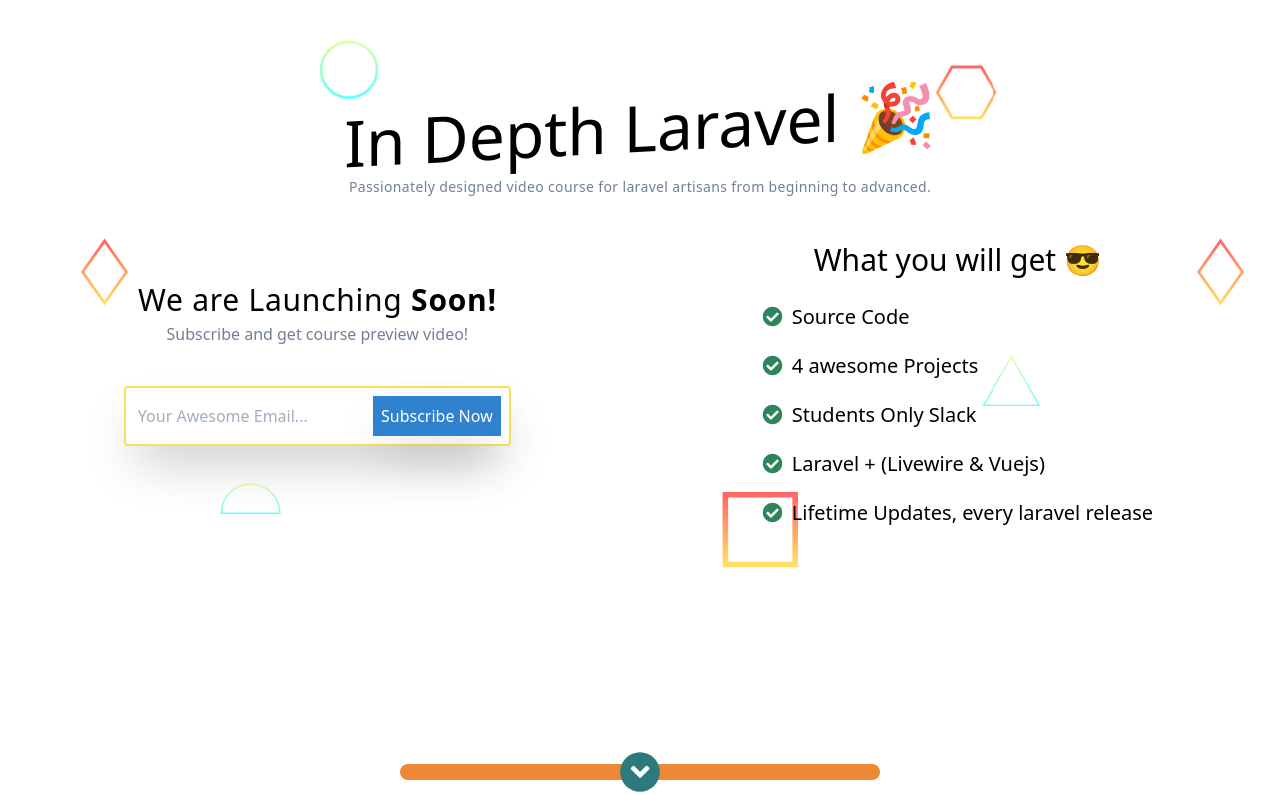
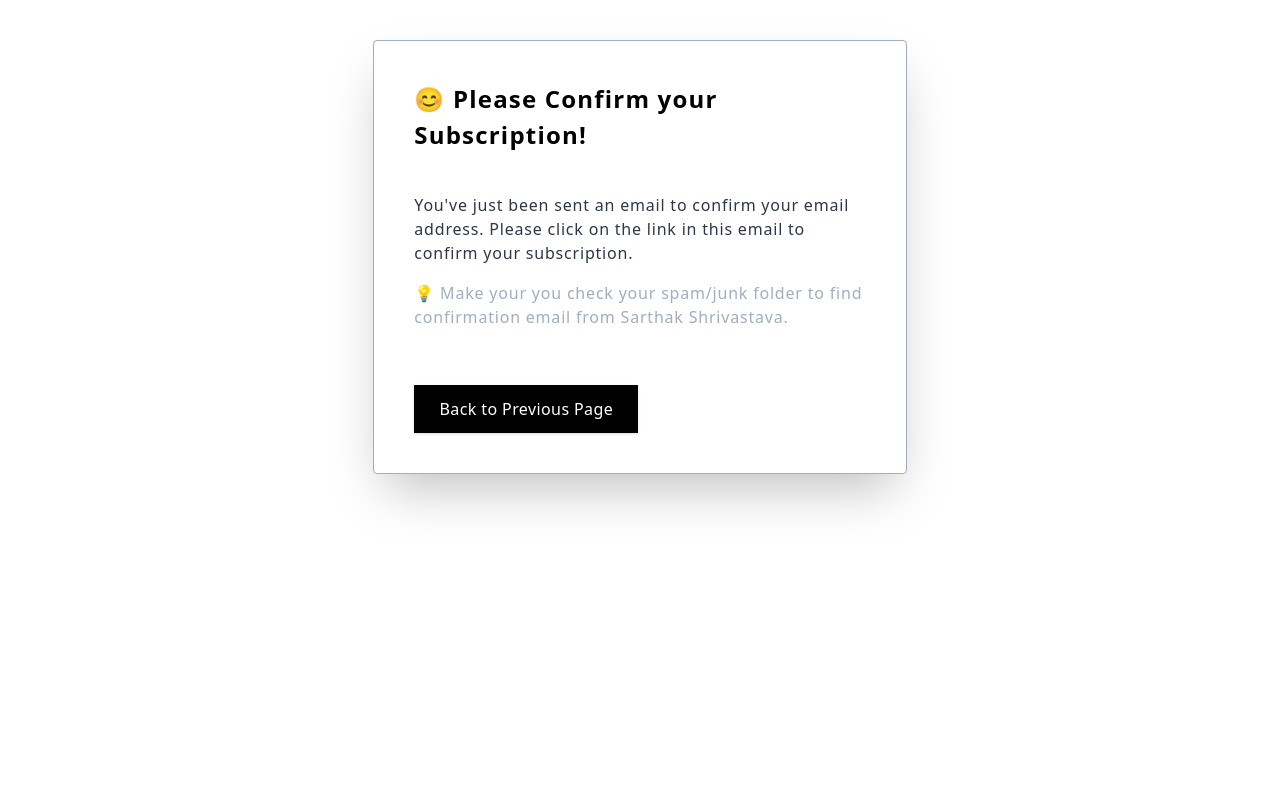
Before and after one commit to sarthaksavvy/in-depth-laravel, a Svelte app: page /thank-you in a window 1280 px wide. Shown: the top 795 px of the page. Built offline with nearby package versions, Linux system fonts and the light colour scheme.

Commit message:
updated for thankyou page

```diff
--- /dev/null
+++ b/server.js
@@ -0,0 +1,24 @@
+const path = require("path");
+const express = require("express");
+const app = require("./public/build/bundle.js");
+
+const server = express();
+
+server.use(express.static(path.join(__dirname, "public")));
+
+server.get("*", function(req, res) {
+  const { html } = app.render({ url: req.url });
+
+  res.write(`
+    <!DOCTYPE html>
+    <link rel='stylesheet' href='/global.css'>
+    <link rel='stylesheet' href='/bundle.css'>
+    <div id="app">${html}</div>
+    <script src="/bundle.js"></script>
+  `);
+
+  res.end();
+});
+
+const port = 5000;
+server.listen(port, () => console.log(`Listening on port ${port}`));
--- a/src/App.svelte
+++ b/src/App.svelte
@@ -1,15 +1,11 @@
 <script>
   import Tailwindcss from "./Tailwindcss.svelte";
-  import Footer from "./Components/Footer.svelte";
-  import EmailButton from "./Components/EmailButton.svelte";
-  import Faq from "./Components/Faq.svelte";
-  import Banner from "./Components/Banner.svelte";
-  import Instructor from "./Components/Instructor.svelte";
-  import Testimonial from "./Components/Testimonial.svelte";
-  import WhatYouWillLearn from "./Components/WhatYouWillLearn.svelte";
-  import WhyLaravel from "./Components/WhyLaravel.svelte";
-  import TeamPackage from "./Components/TeamPackage.svelte";
+  import Home from './Pages/Home.svelte';
+  import ThankYou from './Pages/ThankYou.svelte';
   import Notify from "./Notify/NotifyComponent.svelte";
+  import { Router, Link, Route } from "svelte-routing";
+
+  export let url = "";
 </script>
 
 <style>
@@ -18,13 +14,8 @@
 
 <main>
   <Notify />
-  <Banner />
-  <!-- <TeamPackage /> -->
-  <WhatYouWillLearn />
-  <Testimonial />
-  <WhyLaravel />
-  <Instructor />
-  <Faq />
-  <EmailButton />
-  <Footer />
+  <Router url="{url}">
+    <Route path="/"><Home /></Route>
+    <Route path="/thank-you"><ThankYou /></Route>
+  </Router>
 </main>
--- a/src/Components/Subscription.svelte
+++ b/src/Components/Subscription.svelte
@@ -1,15 +1,10 @@
 <script>
   import axios from "axios";
   import {notify} from '../Notify/store.js'
+  import { navigate } from "svelte-routing";
 
   let email;
-  let titleSound;
   let loading = false;
-
-  const playSound = sound => {
-    sound.volume = 0.05;
-    sound.play();
-  };
 
   function handleForm(e) {
     e.preventDefault();
@@ -18,7 +13,6 @@
       return;
     }
 
-
     loading = true;
     axios
       .post(`${process.env.API_URL}/in-depth-laravel/member/subscribe`, {
@@ -26,15 +20,7 @@
         email: email
       })
       .then(res => {
-        playSound(titleSound);
-        notify({
-          message: 'Cool 😎, now check your inbox(or spam) folder 📩 to complete subscription.',
-          type:'success',
-          fly:{
-            y:100,duration:500
-          },
-          time:5000
-        })
+        navigate("/thank-you");
         email = "";
         loading = false;
       })
@@ -72,8 +58,3 @@
     {/if}
     </div>
 </form>
-
-<audio bind:this={titleSound}>
-  <source src="sounds/welcome.mp3" />
-  Your browser isn't invited for super fun audio time.
-</audio>
--- /dev/null
+++ b/src/Pages/Home.svelte
@@ -0,0 +1,22 @@
+<script>
+	import Footer from "../Components/Footer.svelte";
+  import EmailButton from "../Components/EmailButton.svelte";
+  import Faq from "../Components/Faq.svelte";
+  import Banner from "../Components/Banner.svelte";
+  import Instructor from "../Components/Instructor.svelte";
+  import Testimonial from "../Components/Testimonial.svelte";
+  import WhatYouWillLearn from "../Components/WhatYouWillLearn.svelte";
+  import WhyLaravel from "../Components/WhyLaravel.svelte";
+  import TeamPackage from "../Components/TeamPackage.svelte";
+</script>
+
+
+<Banner />
+<!-- <TeamPackage /> -->
+<WhatYouWillLearn />
+<Testimonial />
+<WhyLaravel />
+<Instructor />
+<Faq />
+<EmailButton />
+<Footer />
--- /dev/null
+++ b/src/Pages/ThankYou.svelte
@@ -0,0 +1,35 @@
+<script>
+	import { Link} from "svelte-routing";
+	import { onMount } from 'svelte';
+
+	let titleSound;
+
+	const playSound = sound => {
+	    sound.volume = 0.05;
+	    sound.play();
+	  };
+
+	onMount(async () => {
+		playSound(titleSound);
+	});
+</script>
+
+<div class="flex justify-center">
+	<div class="p-10 m-10 border border-gray-500 shadow-2xl rounded md:w-5/12">
+		<h1 class="text-2xl font-semibold tracking-wider">😊 Please Confirm your Subscription!</h1>
+
+		<p class="pt-10 text-gray-800 tracking-wider">You've just been sent an email to confirm your email address. Please click on the link in this email to confirm your subscription.</p>
+		<p class="py-4 text-gray-500 tracking-wider">💡 Make your you check your spam/junk folder to find confirmation email from Sarthak Shrivastava.</p>
+
+		<Link to="/">
+			<div class="bg-black text-white shadow p-3 text-center tracking-wide mt-10 w-56 cursor-pointer">
+				Back to Previous Page
+			</div>
+		</Link>
+
+		<audio bind:this={titleSound}>
+		  <source src="sounds/welcome.mp3" />
+		  Your browser isn't invited for super fun audio time.
+		</audio>
+	</div>
+</div>
--- a/src/main.js
+++ b/src/main.js
@@ -5,7 +5,7 @@
 	target: document.body,
 	props: {
 		name: 'world'
-	}
+	},
 });
 
 axios.defaults.withCredentials = true;
```
Also changed, not shown: package.json (+10 -5 lines), 1 other file (tests, documents, lock files or other folders).
